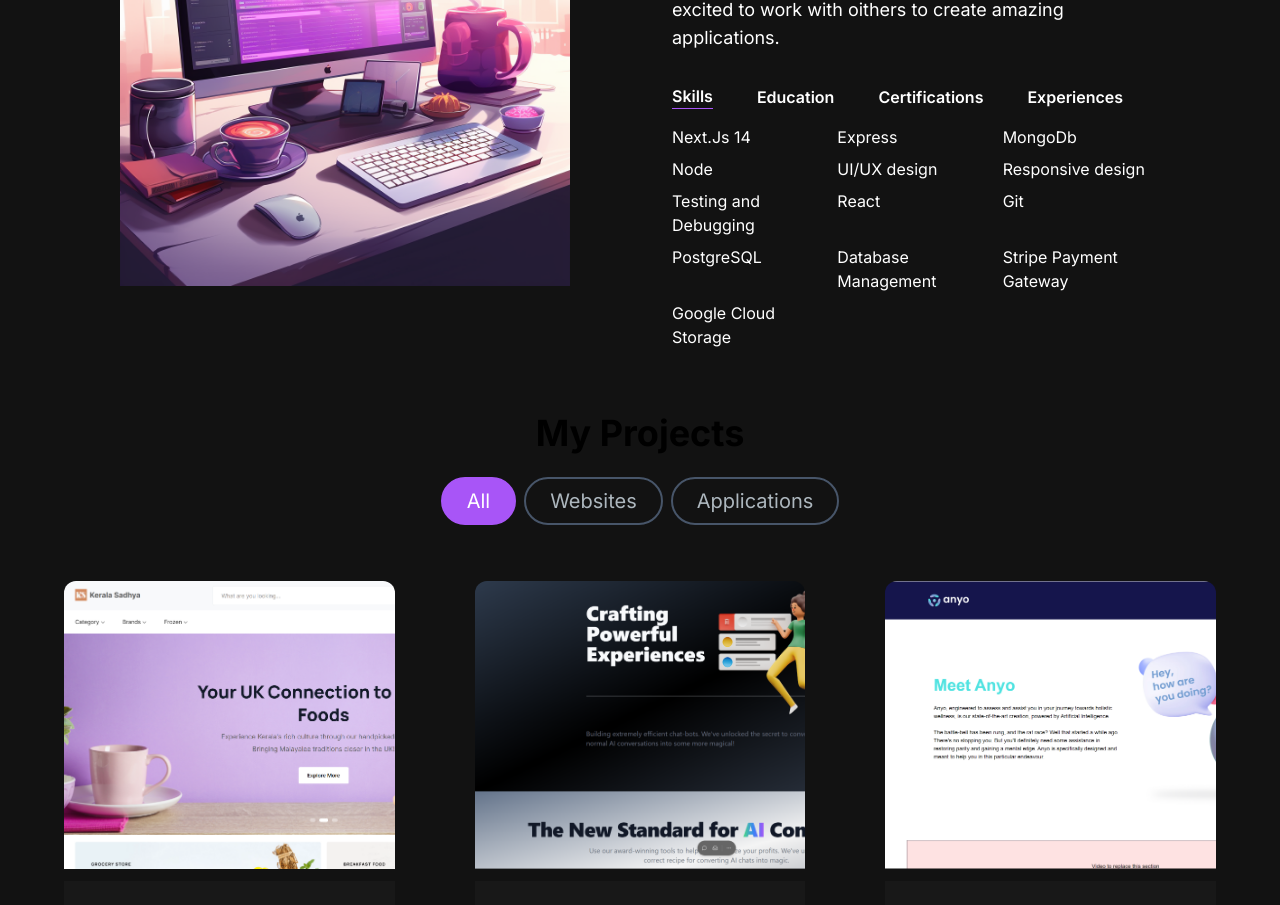
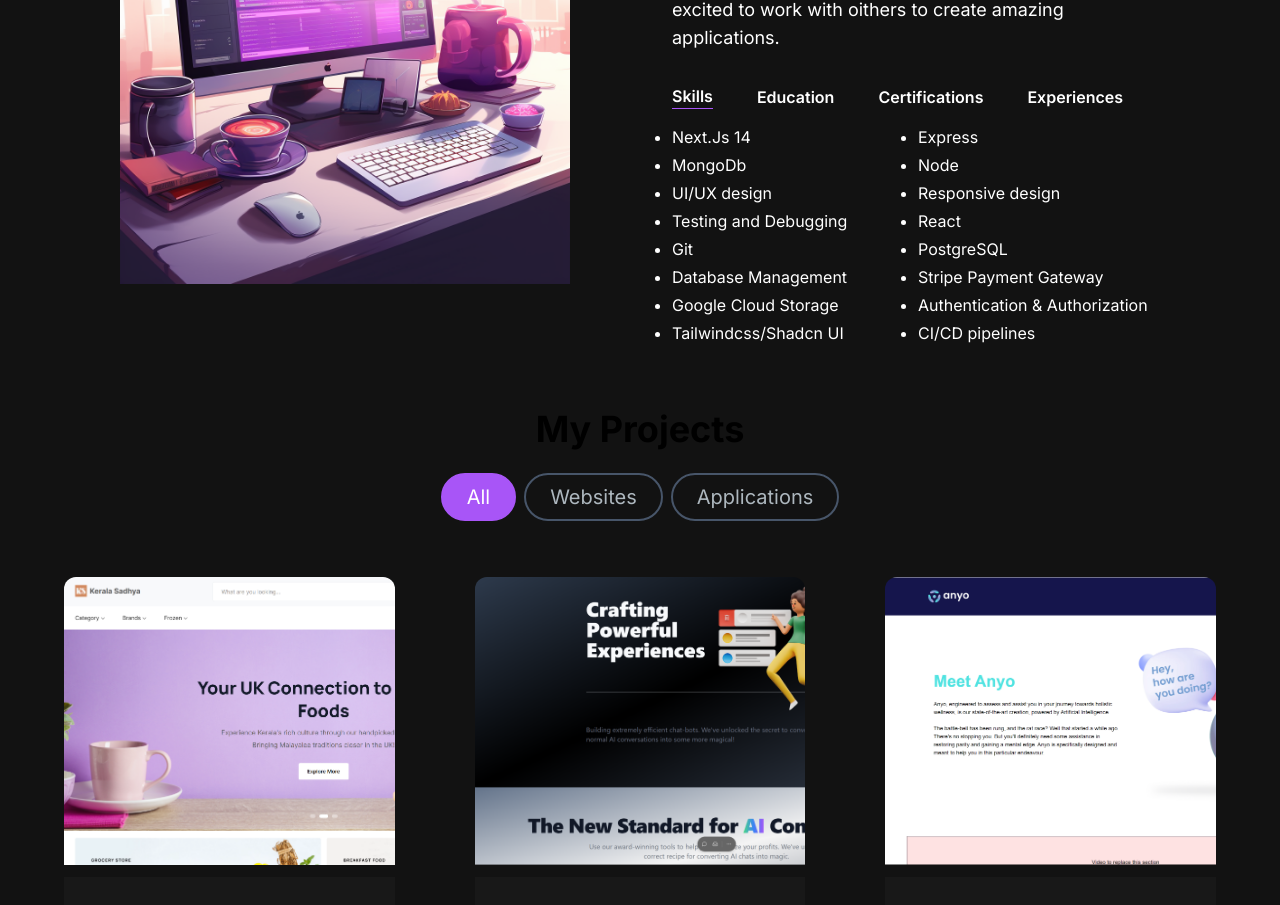
Before and after one commit to kusumachandu/chandra-s-website, a Next.js app: page / in a window 1280 px wide. Shown: the part 1100-2005 px from the top of the page. Built offline with nearby package versions, Linux system fonts and the light colour scheme.

Commit message:
fix(list items design fix): added list decimal to every key

```diff
--- a/components/AboutSection.jsx
+++ b/components/AboutSection.jsx
@@ -10,7 +10,7 @@ const TAB_DATA = [
     title: "Skills",
     id: "skills",
     content: (
-      <ul className="gap-2 grid grid-cols-3 list-none">
+      <ul className="gap-1 grid grid-cols-2 list-disc">
         <li>Next.Js 14</li>
         <li>Express</li>
         <li>MongoDb</li>
@@ -24,6 +24,9 @@ const TAB_DATA = [
         <li>Database Management</li>
         <li>Stripe Payment Gateway</li>
         <li>Google Cloud Storage</li>
+        <li>Authentication & Authorization</li>
+        <li>Tailwindcss/Shadcn UI</li>
+        <li>CI/CD pipelines</li>
       </ul>
     ),
   },
```
